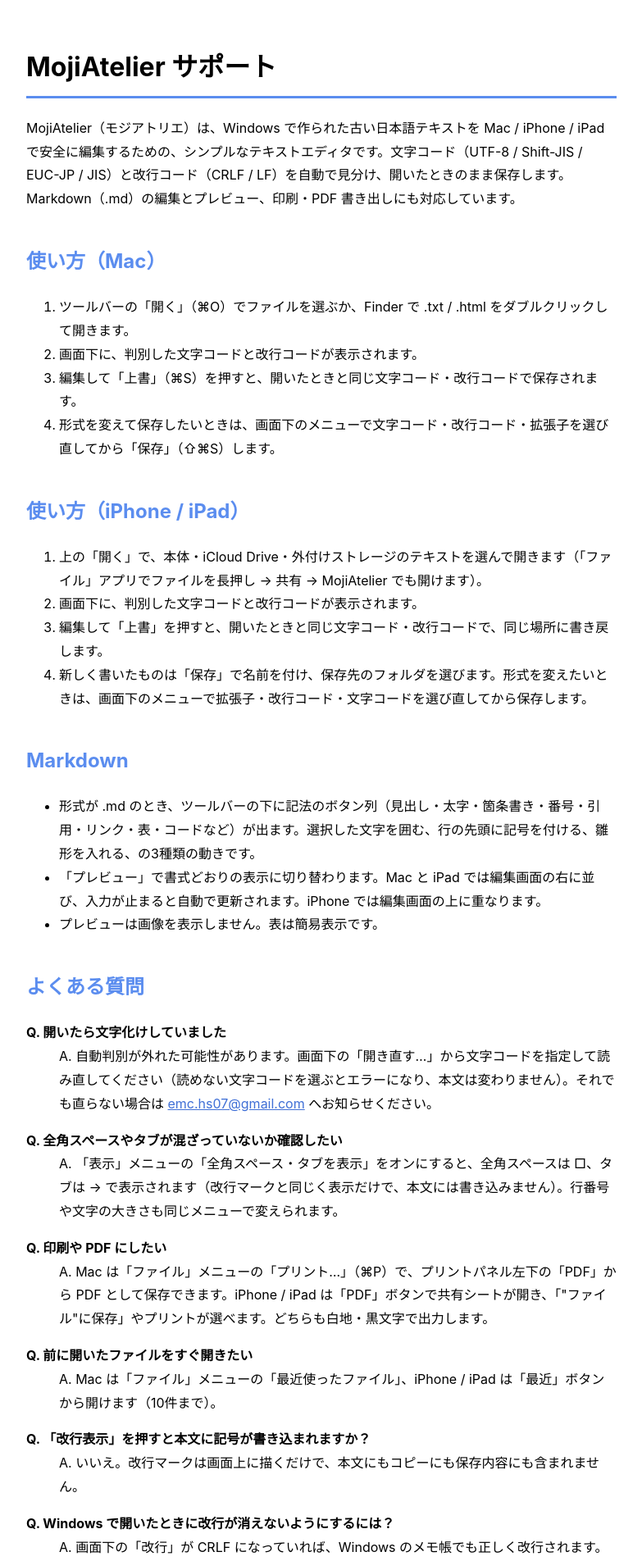
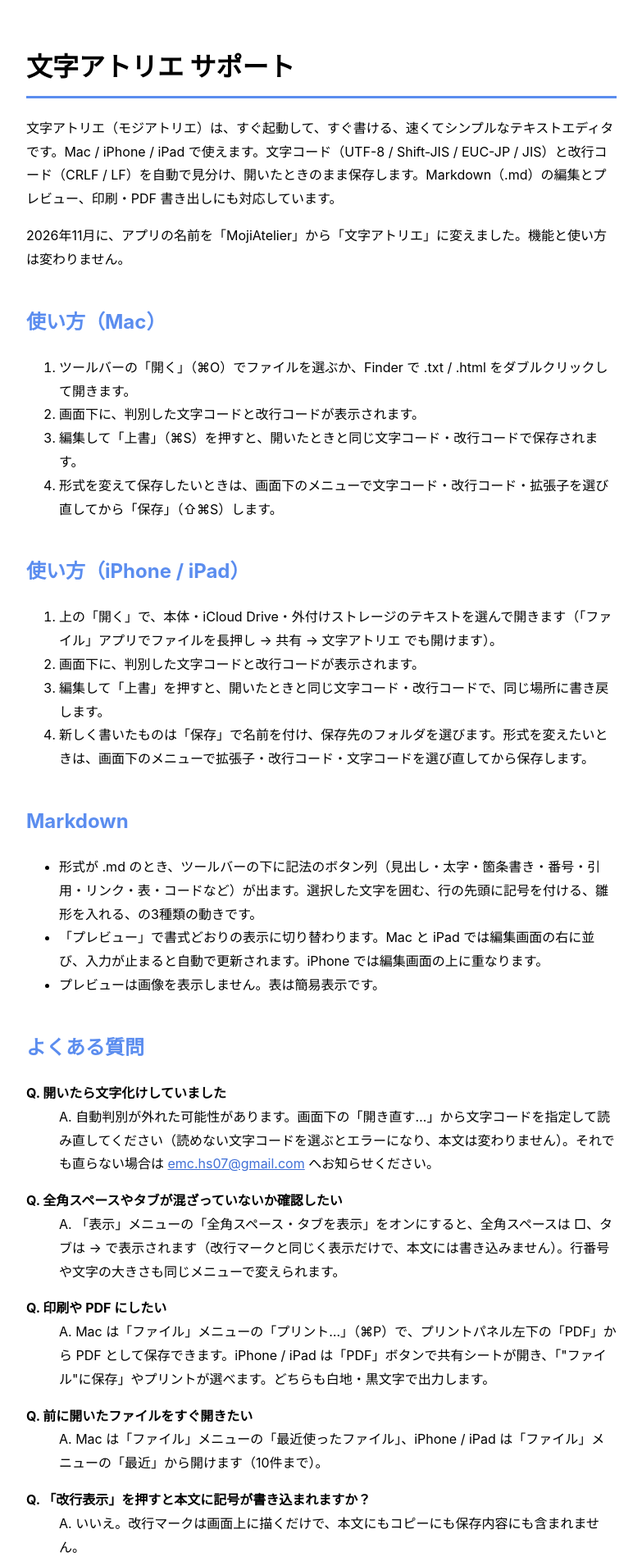
Before and after one commit to emchs07-prog/mojiatelier-support, a plain HTML site: page index.html in a window 1280 px wide. Shown: the top 1904 px of the page at 82% size, without its empty margins (248-1031 px from the left). Drawn offline with Linux system fonts and the light colour scheme.

Commit message:
アプリ名を「文字アトリエ」に変更（旧名 MojiAtelier）
Co-Authored-By: Claude Opus 5.5 <noreply@anthropic.com>

```diff
--- a/index.html
+++ b/index.html
@@ -3,7 +3,7 @@
 <head>
 <meta charset="UTF-8">
 <meta name="viewport" content="width=device-width, initial-scale=1.0">
-<title>MojiAtelier サポート</title>
+<title>文字アトリエ サポート</title>
 <style>
   :root { color-scheme: light dark; }
   body {
@@ -19,8 +19,9 @@
 </style>
 </head>
 <body>
-<h1>MojiAtelier サポート</h1>
-<p>MojiAtelier（モジアトリエ）は、Windows で作られた古い日本語テキストを Mac / iPhone / iPad で安全に編集するための、シンプルなテキストエディタです。文字コード（UTF-8 / Shift-JIS / EUC-JP / JIS）と改行コード（CRLF / LF）を自動で見分け、開いたときのまま保存します。Markdown（.md）の編集とプレビュー、印刷・PDF 書き出しにも対応しています。</p>
+<h1>文字アトリエ サポート</h1>
+<p>文字アトリエ（モジアトリエ）は、すぐ起動して、すぐ書ける、速くてシンプルなテキストエディタです。Mac / iPhone / iPad で使えます。文字コード（UTF-8 / Shift-JIS / EUC-JP / JIS）と改行コード（CRLF / LF）を自動で見分け、開いたときのまま保存します。Markdown（.md）の編集とプレビュー、印刷・PDF 書き出しにも対応しています。</p>
+<p>2026年11月に、アプリの名前を「MojiAtelier」から「文字アトリエ」に変えました。機能と使い方は変わりません。</p>
 
 <h2>使い方（Mac）</h2>
 <ol>
@@ -32,7 +33,7 @@
 
 <h2>使い方（iPhone / iPad）</h2>
 <ol>
-  <li>上の「開く」で、本体・iCloud Drive・外付けストレージのテキストを選んで開きます（「ファイル」アプリでファイルを長押し → 共有 → MojiAtelier でも開けます）。</li>
+  <li>上の「開く」で、本体・iCloud Drive・外付けストレージのテキストを選んで開きます（「ファイル」アプリでファイルを長押し → 共有 → 文字アトリエ でも開けます）。</li>
   <li>画面下に、判別した文字コードと改行コードが表示されます。</li>
   <li>編集して「上書」を押すと、開いたときと同じ文字コード・改行コードで、同じ場所に書き戻します。</li>
   <li>新しく書いたものは「保存」で名前を付け、保存先のフォルダを選びます。形式を変えたいときは、画面下のメニューで拡張子・改行コード・文字コードを選び直してから保存します。</li>
@@ -54,7 +55,7 @@
   <dt>Q. 印刷や PDF にしたい</dt>
   <dd>A. Mac は「ファイル」メニューの「プリント…」（⌘P）で、プリントパネル左下の「PDF」から PDF として保存できます。iPhone / iPad は「PDF」ボタンで共有シートが開き、「"ファイル"に保存」やプリントが選べます。どちらも白地・黒文字で出力します。</dd>
   <dt>Q. 前に開いたファイルをすぐ開きたい</dt>
-  <dd>A. Mac は「ファイル」メニューの「最近使ったファイル」、iPhone / iPad は「最近」ボタンから開けます（10件まで）。</dd>
+  <dd>A. Mac は「ファイル」メニューの「最近使ったファイル」、iPhone / iPad は「ファイル」メニューの「最近」から開けます（10件まで）。</dd>
   <dt>Q. 「改行表示」を押すと本文に記号が書き込まれますか？</dt>
   <dd>A. いいえ。改行マークは画面上に描くだけで、本文にもコピーにも保存内容にも含まれません。</dd>
   <dt>Q. Windows で開いたときに改行が消えないようにするには？</dt>
@@ -71,6 +72,6 @@
 <p>不具合のご報告やご要望は <a href="mailto:emc.hs07@gmail.com">emc.hs07@gmail.com</a> までお寄せください。</p>
 <p><a href="privacy.html">プライバシーポリシー</a></p>
 
-<footer>© 2026 Hideki Sato — MojiAtelier</footer>
+<footer>© 2026 Hideki Sato — 文字アトリエ</footer>
 </body>
 </html>
```
Also changed, not shown: privacy.html (+4 -4 lines).
